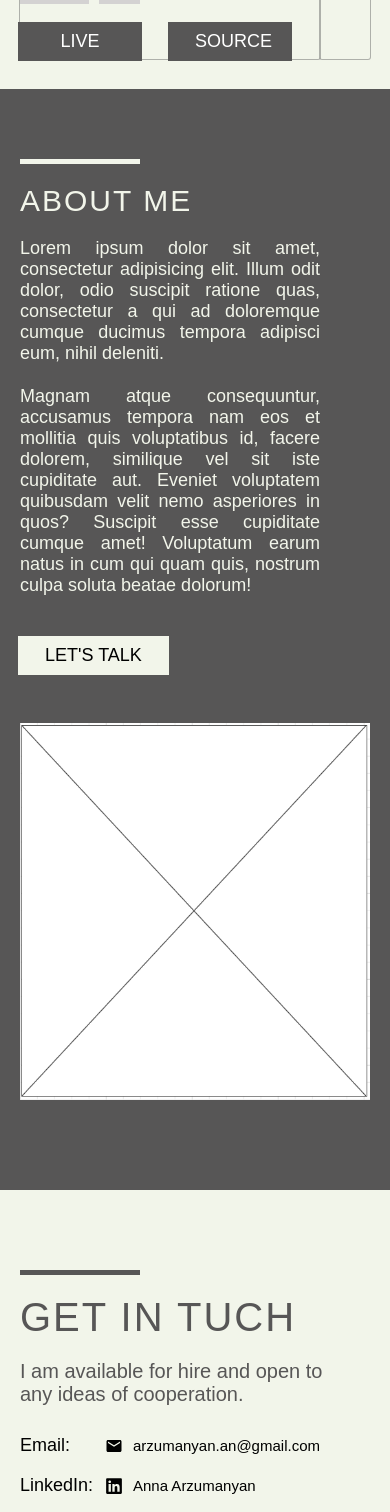
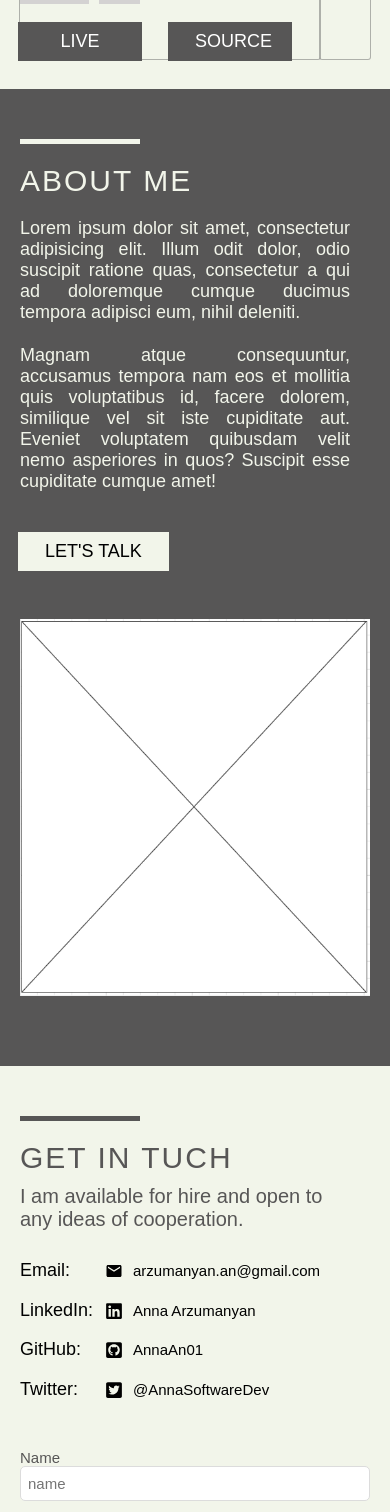
Before and after one commit to AnnaAn01/anna-portfolio-version-2, a React (Create React App) app: page / in a window 390 px wide. Shown: the part 2140-3652 px from the top of the page. Built offline with nearby package versions, Linux system fonts and the light colour scheme.

Commit message:
refactoring

```diff
--- a/src/Components/About/About.css
+++ b/src/Components/About/About.css
@@ -118,17 +118,25 @@
 }
 @media screen and (max-width: 1024px) {
   .about__wrapper {
-    margin: 2rem 2rem;
+    margin: 0rem 2rem;
   }
 
   .about__intro-title {
     font-size: 3rem;
   }
+
+  .about__text-area {
+    padding-right: 2rem;
+  }
+
+  .about__follow-btn {
+    margin-top: 1rem;
+  }
 }
 
 @media screen and (max-width: 768px) {
   .about__wrapper {
-    margin: 2rem 2rem;
+    margin: 0rem 2rem;
     flex-direction: column;
     /* justify-content: flex-start;
     align-items: flex-start;
--- a/src/Components/About/About.js
+++ b/src/Components/About/About.js
@@ -20,8 +20,7 @@ const About = () => {
               Magnam atque consequuntur, accusamus tempora nam eos et mollitia
               quis voluptatibus id, facere dolorem, similique vel sit iste
               cupiditate aut. Eveniet voluptatem quibusdam velit nemo asperiores
-              in quos? Suscipit esse cupiditate cumque amet! Voluptatum earum
-              natus in cum qui quam quis, nostrum culpa soluta beatae dolorum!
+              in quos? Suscipit esse cupiditate cumque amet!
             </p>
             <br />
             {/*<p className="about__description-p">
--- a/src/Components/Contact/Contact.css
+++ b/src/Components/Contact/Contact.css
@@ -4,7 +4,7 @@
   display: flex;
   position: relative;
   width: 100%;
-  padding-top: 8rem;
+  padding-top: 5rem;
   /* justify-content: center; */
   /* align-items: center; */
 }
@@ -231,6 +231,11 @@ label {
     padding-right: 2rem;
     padding-bottom: 2rem;
   }
+
+  .contact__title {
+    font-size: 3rem;
+    padding-bottom: 1rem;
+  }
 }
 
 @media screen and (max-width: 768px) {
```
